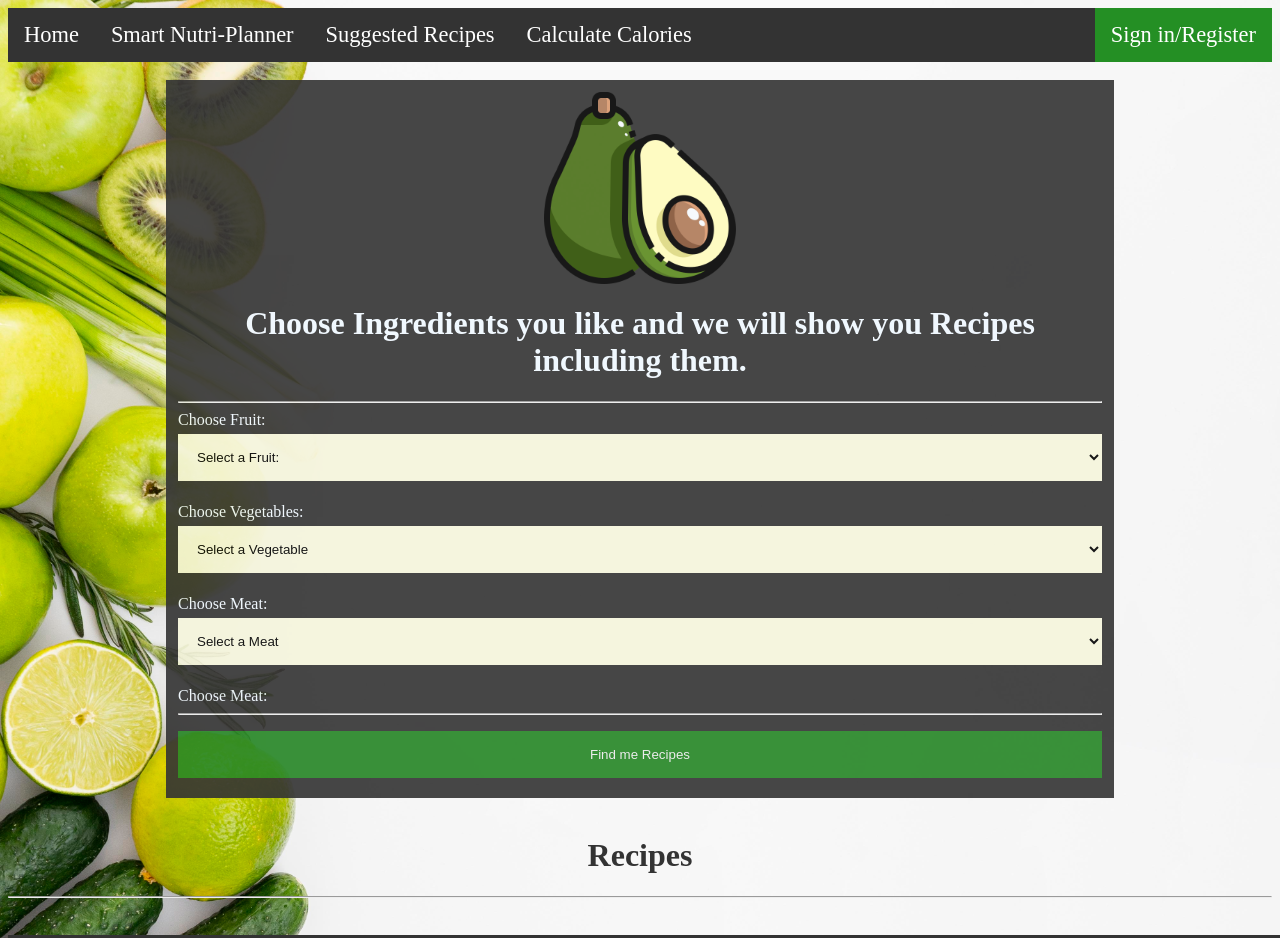
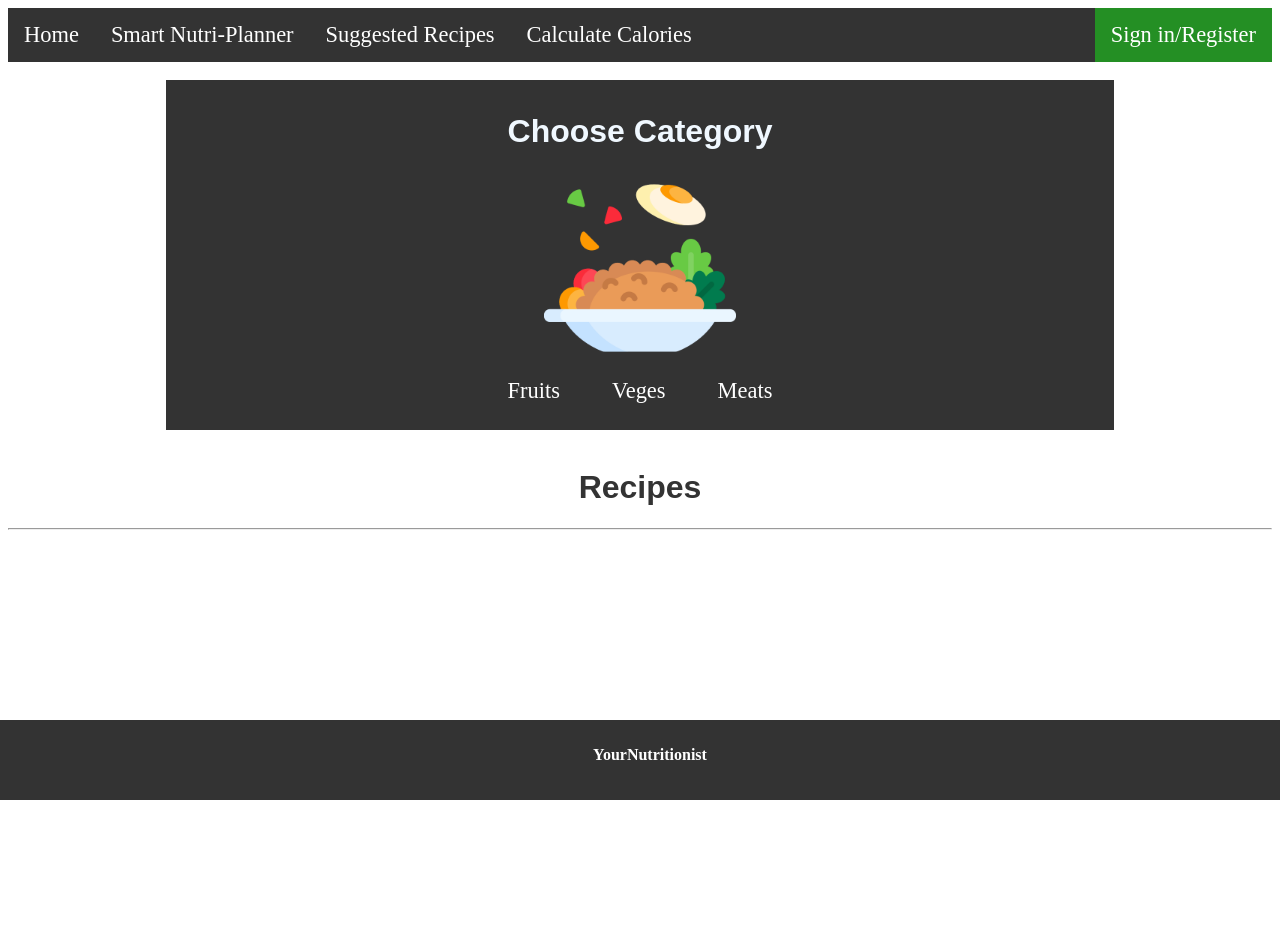
Before and after one commit to Tasossim13/YourNutritionistNew, a website: page public/Recipes.html in a window 1280 px wide. Shown: the top 938 px of the page. After the commit the page ends 800 px from the top, so only its background shows below. Drawn offline with Linux system fonts and the light colour scheme.

Commit message:
some style changes in recipe page

```diff
--- a/public/Recipes.html
+++ b/public/Recipes.html
@@ -27,46 +27,18 @@
         </ul>
     </div>
 <br>
-<form class="recipeForm" id="RecipeForm">
     <div class="container">
-      <img src="pics/avocado.png" >
-      <h1 id="recipeFormText">Choose Ingredients you like and we will show you Recipes including them.</h1>
-      <hr>
-      <label for="fruitsChoice">Choose Fruit:</label>
-      <select name="fruitsChoice" id="fruitId">
-        <option value="" disabled selected>Select a Fruit:</option>
-        <option value="banana">Banana</option>
-        <option value="apple">Apple</option>
-        <option value="strawberry">Strawberry</option>
-        <option value="watermelon">Watermelon</option>
-      </select>
-
-      <label for="VegesChoice">Choose Vegetables:</label>
-      <select name="VegesChoice" id="VegetableId">
-        <option value="" disabled selected>Select a Vegetable</option>
-        <option value="potato">Potato</option>
-        <option value="onion">Onion</option>
-        <option value="tomato">Tomato</option>
-        <option value="broccoli">Broccoli</option>
-      </select>
-
-      <label for="meatChoice">Choose Meat:</label>
-      <select name="meatChoice" id="meatId">
-        <option value="" disabled selected>Select a Meat</option>
-        <option value="chicken">Chicken</option>
-        <option value="pork">Pork</option>
-        <option value="bacon">Bacon</option>
-        <option value="sausage">Sausage</option>
-      </select>
-      <label for="meatChoice2">Choose Meat:</label>
-    <hr>
-
-    <button onclick="return showRecipes()" class="registerbtn">Find me Recipes</button>
+      <h1>Choose Category</h1>
+      <img src="pics/meal.png" >
+      <ul class="recipeNav" id="recipeNav">
+        <li><a href="">Fruits</a></li>
+        <li><a href="">Veges</a></li>
+        <li><a href="">Meats</a></li>
+      </ul>
     </div>
-  </form>
 <br>
 
-<h1>Recipes</h1>
+<h1 style="color: #333;">Recipes</h1>
 <hr>
 <ul id="recipe-list"></ul>
 <br>
--- a/public/css/Recipes.css
+++ b/public/css/Recipes.css
@@ -3,7 +3,7 @@
 body {
     background-color: white;
     color: aliceblue;
-    background-image: url('../pics/fruitGreen.jpg');
+
     background-repeat: no-repeat;
     background-size: cover;
 
@@ -13,8 +13,10 @@ ul > li {
   font-size:calc(0.9vw + 0.9vh);
 }
 
-h1:not(#recipeFormText){
-  color:#333;
+
+h1{
+  color:aliceblue;
+  font-family:Arial, Helvetica, sans-serif;
   text-align: center;
 }
 
@@ -30,29 +32,8 @@ h1:not(#recipeFormText){
   background-color: #f9f9f9;
   opacity: 0.9;
 }
-.recipe-title {
-  text-align: center;
-  font-size: 1.2em;
-  margin-bottom: 10px;
-}
-.recipe-ingredients {
-  margin-left: 20px;
-}
 
-.recipe-ingredients li{
-  margin-bottom: 15px;
-  background-color: #ddd;
-}
-
-.recipe-instructions {
-  margin-top: 10px;
-}
-
-#recipeFormText{
-  text-align: center;
-}
-
-ul:not(#recipe-list) {
+ul {
     list-style-type: none;
     margin: 0;
     padding: 0;
@@ -75,7 +56,7 @@ ul:not(#recipe-list) {
   }
 
 
-  li {float: left;}
+  li{float: left;}
 
   li a {
     display: block;
@@ -103,6 +84,9 @@ footer{
   color: white;
   text-align: center;
   padding: 10px;
+  position:absolute;
+  bottom: 0;
+  left: 0;
 }
 
 .container {
@@ -120,40 +104,29 @@ footer{
   display: block;
 }
 
-/* Full-width input fields */
-select{
-  box-sizing: border-box;
+.recipeNav{
+  color:aliceblue;
   width: 100%;
-  padding: 15px;
-  margin: 5px 0 22px 0;
-  display: inline-block;
-  border: none;
-  background: beige;
+  list-style-type: none;
+  margin: 0;
+  padding: 0;
+  display: flex;
+  justify-content: center;
+  background-color: #333;
 }
 
-select:focus{
-  box-sizing: border-box;
-  width: 100%;
-  background-color: #ddd;
-  outline: none;
+.recipeNav > li {
+  margin: 0 10px;
 }
 
-  /* Set a style for the submit button */
-  .registerbtn {
-      box-sizing: border-box;
-      width: 95%;
-      background-color: #248f24;
-      color: white;
-      padding: 16px 20px;
-      margin: 8px 0;
-      border: none;
-      cursor: pointer;
-      width: 100%;
-      opacity: 0.9;
-    }
+.recipeNav > li a {
+  display: block;
+  text-align: center;
+  padding: 14px 16px;
+  text-decoration: none;
+  font-size: larger;
+}
 
-    .registerbtn:hover {
-      box-sizing: border-box;
-      width: 100%;
-      opacity: 1;
-    }
+.recipeNav > li .active {
+  background-color: #248f24;
+}
```
Also changed, not shown: public/pics/fruitGreen.jpg (deleted).
